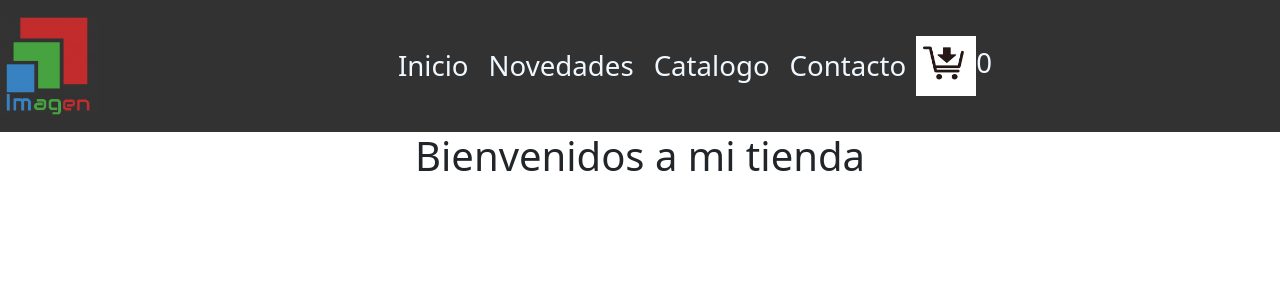
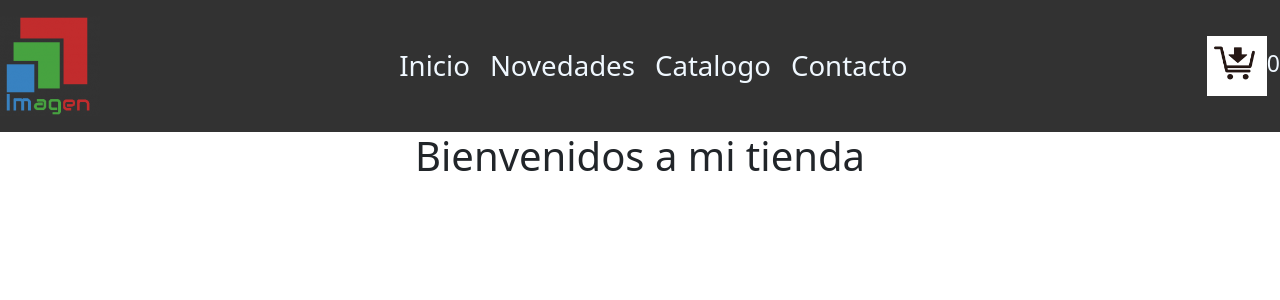
Before and after one commit to LucasKatz/proyectoreactCoderhouse, a React (Create React App) app: page / in a window 1280 px wide. Shown: the top 300 px of the page. Built offline with nearby package versions, Linux system fonts and the light colour scheme.

Commit message:
Version final TP1

```diff
--- a/src/Componentes/NavBar/NavBar.jsx
+++ b/src/Componentes/NavBar/NavBar.jsx
@@ -22,13 +22,11 @@ const NavBAr = () => {
               <li>
                 <a id="item">Contacto</a>
               </li>
-              <li className="cart">
-              <a>
-                <CartWidget />
-              </a>
-            </li>
             </ul>
           </div>
+          <a>
+            <CartWidget />
+          </a>
         </div>
       </nav>
     )
```
